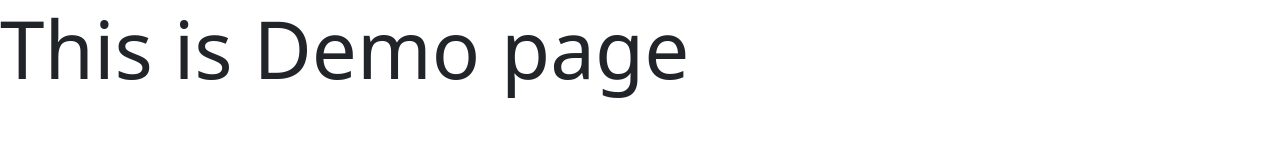
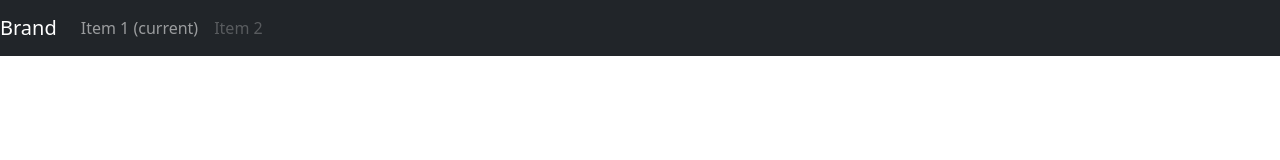
Before and after one commit to rahulverma6zii/demorepository, a plain HTML site: page index.html in a window 1280 px wide. Drawn offline with nearby package versions, Linux system fonts and the light colour scheme.

Commit message:
Update index.html

```diff
--- a/index.html
+++ b/index.html
@@ -15,7 +15,22 @@
 
 <body>
   <header>
-   <h1 class="display-1">This is Demo page</h1>
+   <nav class="navbar navbar-expand-lg navbar-dark bg-dark fixed-top">
+    <a class="navbar-brand">Brand</a>
+    <button class="navbar-toggler" data-target="#my-nav" data-toggle="collapse" aria-controls="my-nav" aria-expanded="false" aria-label="Toggle navigation">
+      <span class="navbar-toggler-icon"></span>
+    </button>
+    <div id="my-nav" class="collapse navbar-collapse">
+      <ul class="navbar-nav mr-auto">
+        <li class="nav-item active">
+          <a class="nav-link" href="#">Item 1 <span class="sr-only">(current)</span></a>
+        </li>
+        <li class="nav-item">
+          <a class="nav-link disabled" href="#" tabindex="-1" aria-disabled="true">Item 2</a>
+        </li>
+      </ul>
+    </div>
+   </nav>
   </header>
   <main>
 
```
